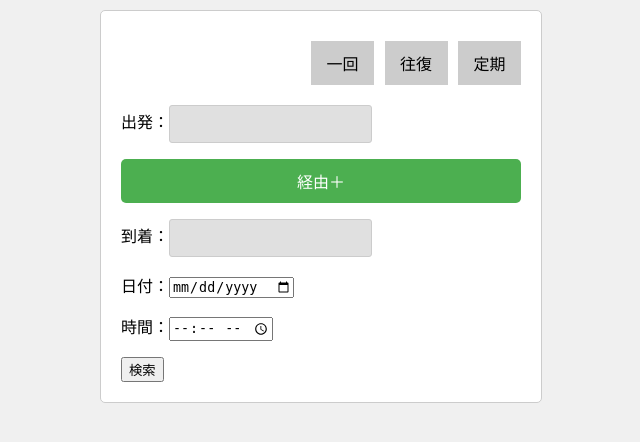
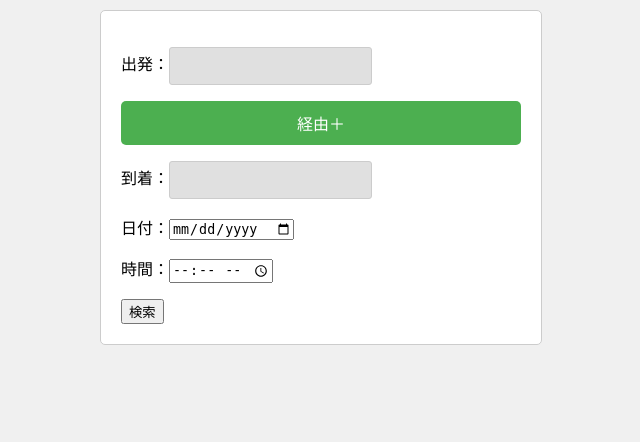
Before and after one commit to sh1ro06293/U22, a Flask app: page /route in a window 1280 px wide. Shown: the top 442 px of the page, without its empty margins (329-969 px from the left). Run offline with Flask 3, Linux system fonts and the light colour scheme; the visitor is signed in with stand-in values (Sample User, id 1).

Commit message:
予約を一回のみに

```diff
--- a/src/app/templates/Userroute.html
+++ b/src/app/templates/Userroute.html
@@ -17,11 +17,7 @@
 
 <body>
     <div class="container">
-        <div class="button-group">
-            <button class="selectable" data-group="single">一回</button>
-            <button class="selectable" data-group="single">往復</button>
-            <button class="selectable">定期</button>
-        </div>
+
 
         <form id="form1" method="post" action="/submit_form1">
             <p>出発：<input type='text'
```
